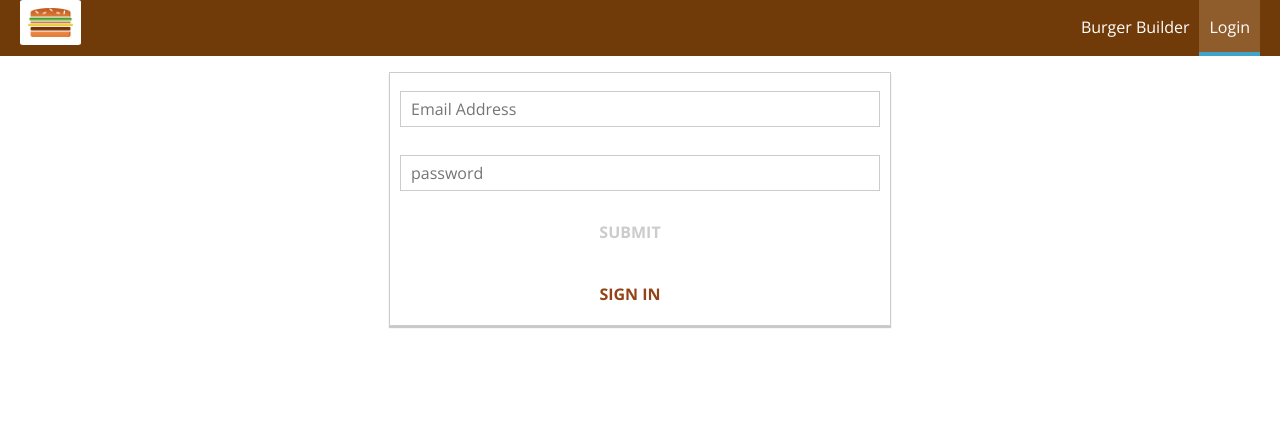
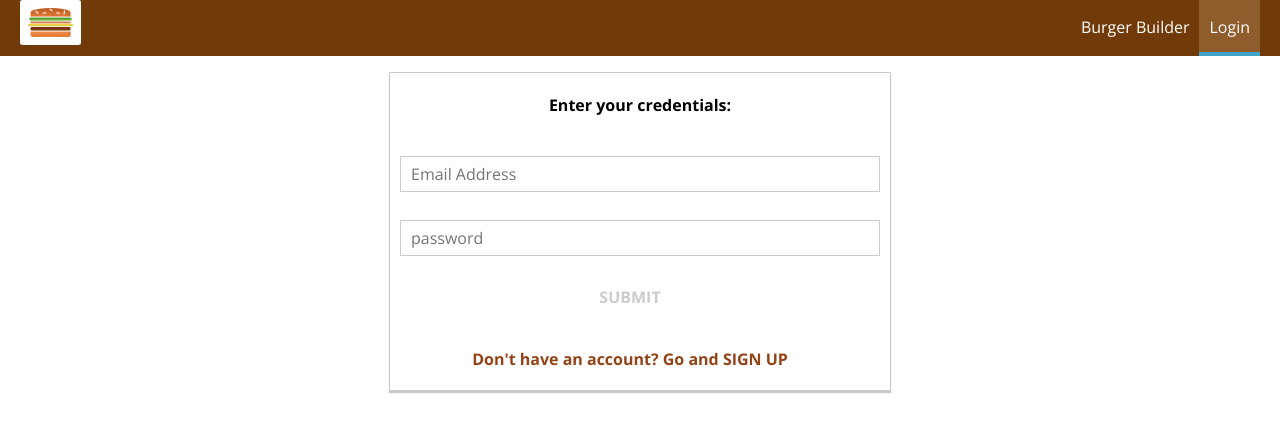
Before and after one commit to MGYOSBEL/burger-king, a React (Create React App) app: page /auth in a window 1280 px wide. Shown: the top 432 px of the page. Built offline with nearby package versions, Linux system fonts and the light colour scheme.

Commit message:
app ready for unit testing

```diff
--- a/src/containers/Auth/Auth.js
+++ b/src/containers/Auth/Auth.js
@@ -42,7 +42,7 @@ class Auth extends Component {
       },
     },
     formIsValid: false,
-    isSignUp: false
+    isSignUp: false,
   };
 
   loginInputChangeHandler = (event, inputElementKey) => {
@@ -98,9 +98,9 @@ class Auth extends Component {
 
   signUpHandler = () => {
     this.setState((prevState) => ({
-      isSignUp: !prevState.isSignUp
+      isSignUp: !prevState.isSignUp,
     }));
-  }
+  };
 
   render() {
     let formsElementArray = [];
@@ -117,6 +117,7 @@ class Auth extends Component {
 
     let content = (
       <>
+        <h4>{this.state.isSignUp ? `Create a new user:` : `Enter your credentials:`}</h4>
         {errorMessage}
         <form>
           {formsElementArray.map((formElement) => (
@@ -141,13 +142,9 @@ class Auth extends Component {
             SUBMIT
           </Button>
         </form>
-        <Button
-            buttonType="Danger"
-            clicked={this.signUpHandler}
-          >
-            {this.state.isSignUp ? 'SIGN UP' : 'SIGN IN'}
-          </Button>
-
+        <Button buttonType="Danger" clicked={this.signUpHandler}>
+          {this.state.isSignUp ? "Go to LOGIN page" : "Don't have an account? Go and SIGN UP"}
+        </Button>
       </>
     );
 
@@ -155,7 +152,7 @@ class Auth extends Component {
       content = <Spinner />;
     }
     if (this.props.isLoggedin) {
-      content = <Redirect to={this.props.redirectPath} />
+      content = <Redirect to={this.props.redirectPath} />;
     }
     return <div className={classes.Auth}>{content}</div>;
   }
@@ -165,12 +162,13 @@ const mapStateToProps = (state) => ({
   loading: state.auth.loading,
   error: state.auth.error,
   isLoggedin: !!state.auth.userId,
-  redirectPath: state.auth.authRedirectPath
+  redirectPath: state.auth.authRedirectPath,
 });
 
 const mapDispatchToProps = (dispatch) => ({
-  onLogin: (email, password, isSignUp) => dispatch(actions.login(email, password, isSignUp)),
-  onLogout: () => dispatch(actions.logout())
+  onLogin: (email, password, isSignUp) =>
+    dispatch(actions.login(email, password, isSignUp)),
+  onLogout: () => dispatch(actions.logout()),
 });
 
 export default connect(mapStateToProps, mapDispatchToProps)(Auth);
```
Also changed, not shown: 1 other file (tests, documents, lock files or other folders).
